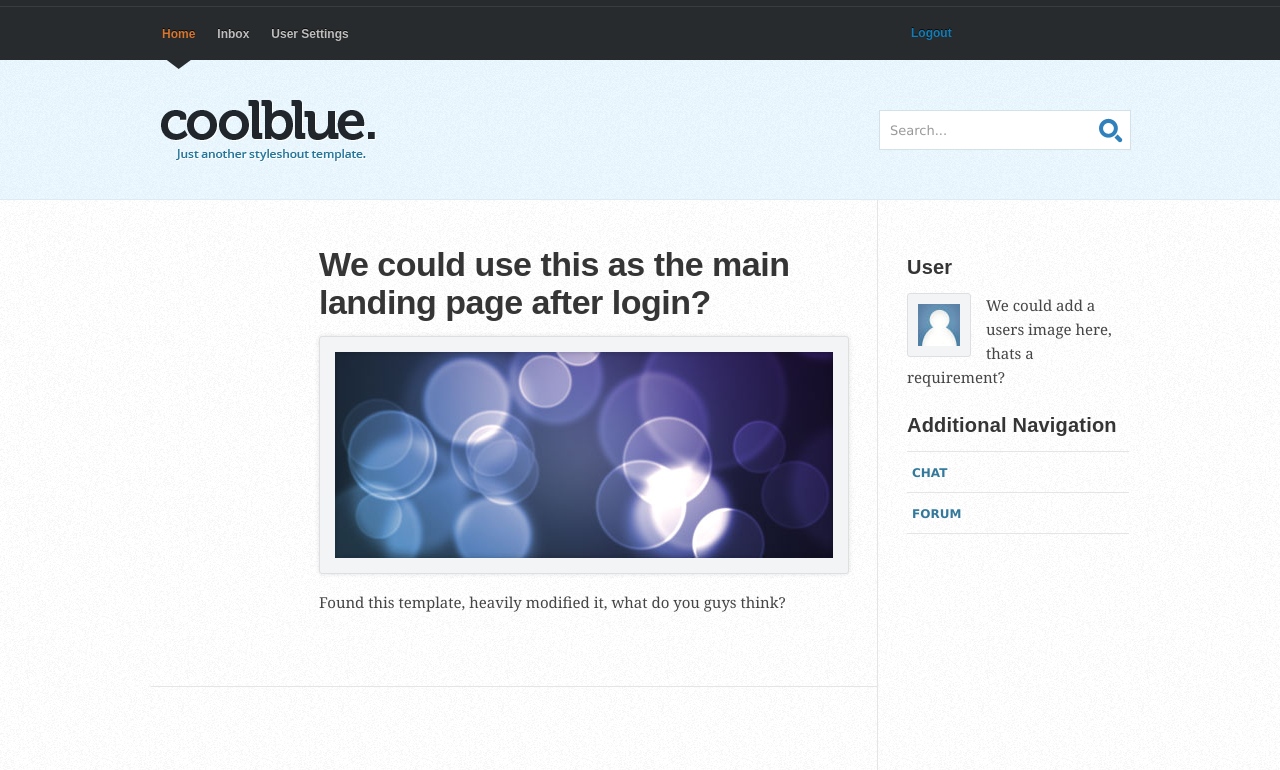
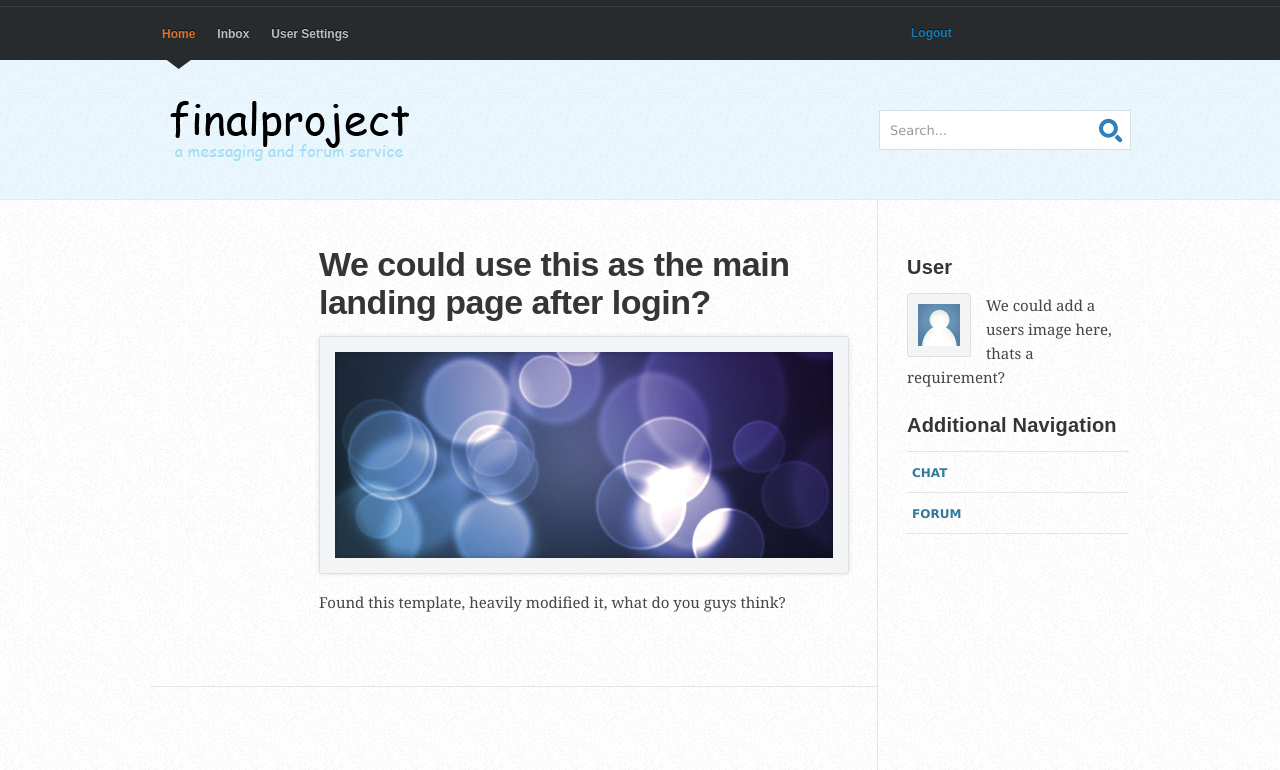
Before and after one commit to CPSC431FinalProject/431BigProject, a PHP site: page /home.html in a window 1280 px wide. Shown: the top 770 px of the page. Run offline with PHP 8.4, Linux system fonts and the light colour scheme; some libraries are stand-ins or nearby versions.

Commit message:
changed logo

```diff
--- a/css/coolblue.css
+++ b/css/coolblue.css
@@ -414,9 +414,9 @@ footer {
 /* Logo */
 header hgroup {
     position: absolute;
-    background: url(../images/logo.png) no-repeat;
+    background: url(../images/logo2.png) no-repeat;
     height: 62px;
-    width: 215px;
+    width: 256px;
     display: block;
     top: 100px;
     left: 10px;
```
